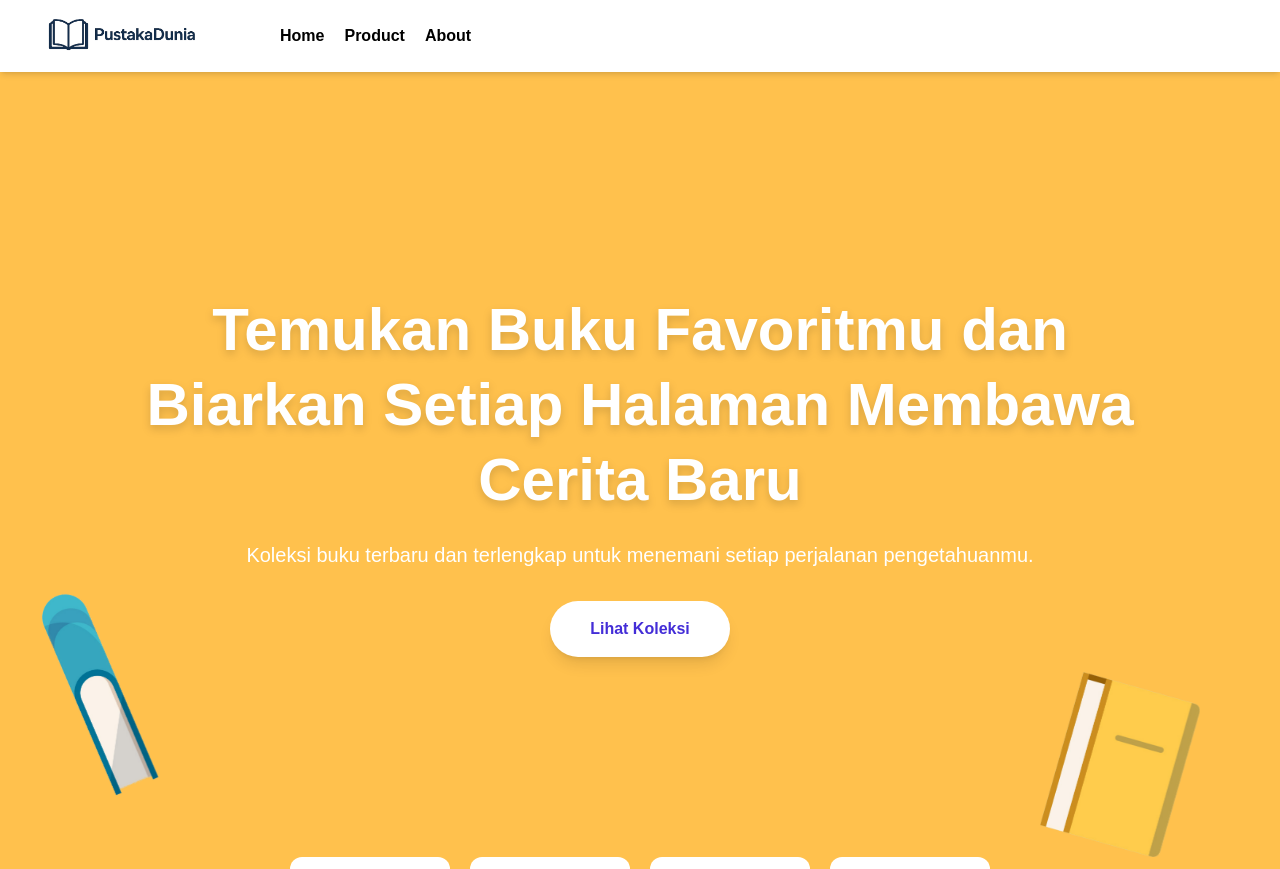
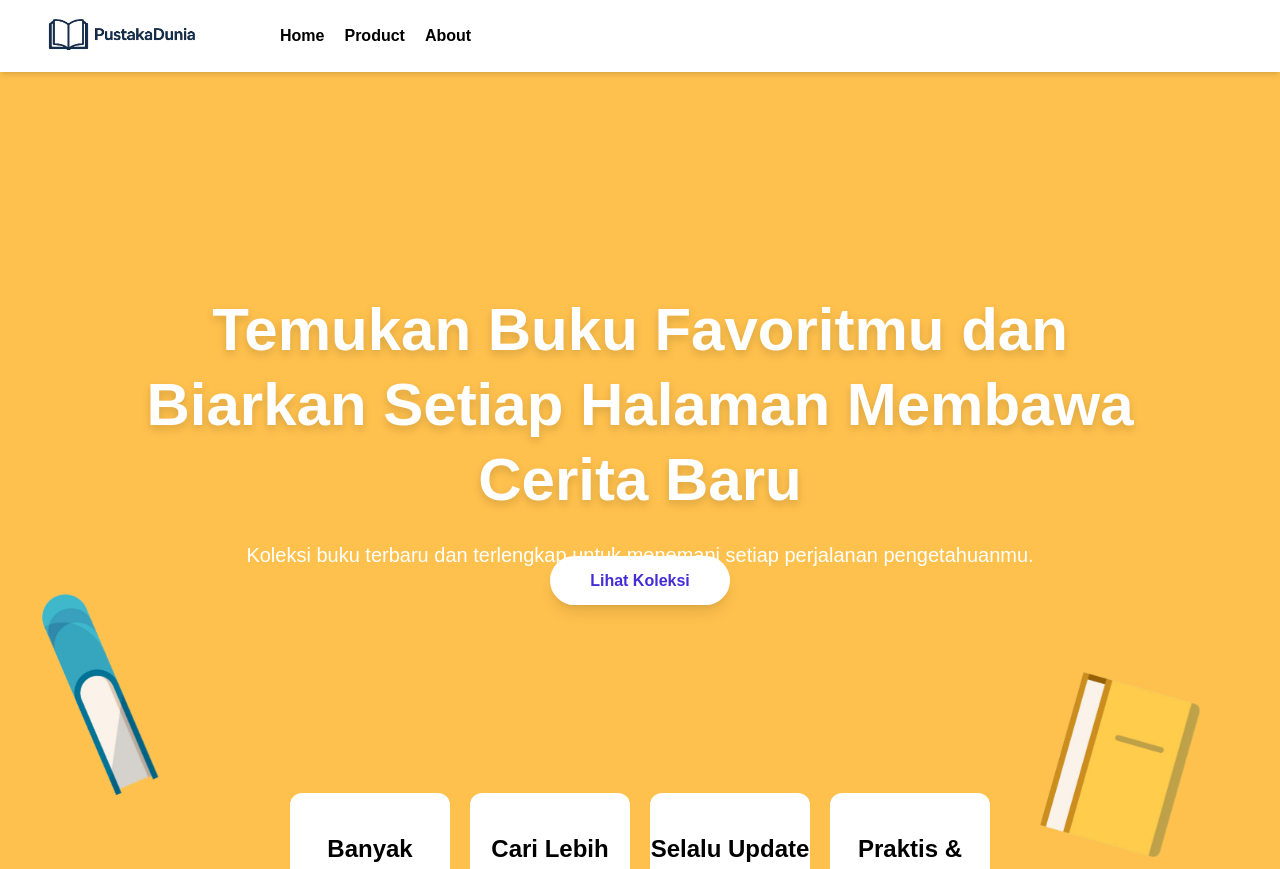
Before and after one commit to MuhammadSyarruri/minilemon-test, a React (Vite) app: page / in a window 1280 px wide. Shown: the top 869 px of the page. Built offline with nearby package versions, Linux system fonts and the light colour scheme.

Commit message:
fix hero CTA

```diff
--- a/src/assets/pages/Home.jsx
+++ b/src/assets/pages/Home.jsx
@@ -1,3 +1,5 @@
+import { Link } from "react-router-dom";
+
 export default function HomePage() {
   return (
     <section className="relative w-screen min-h-screen flex flex-col items-center justify-center text-center bg-[#FFC14D] pt-55 overflow-hidden">
@@ -9,9 +11,12 @@ export default function HomePage() {
           Koleksi buku terbaru dan terlengkap untuk menemani setiap perjalanan
           pengetahuanmu.
         </p>
-        <button className="mt-8 px-10 py-4 bg-white text-indigo-700 font-bold rounded-full shadow-lg hover:bg-indigo-100 hover:scale-105 transition duration-300">
+        <Link
+          to={"/product"}
+          className="mt-8 px-10 py-4 bg-white text-indigo-700 font-bold rounded-full shadow-lg hover:bg-indigo-100 hover:scale-105 transition duration-300"
+        >
           Lihat Koleksi
-        </button>
+        </Link>
       </div>
 
       <Summary />
```
